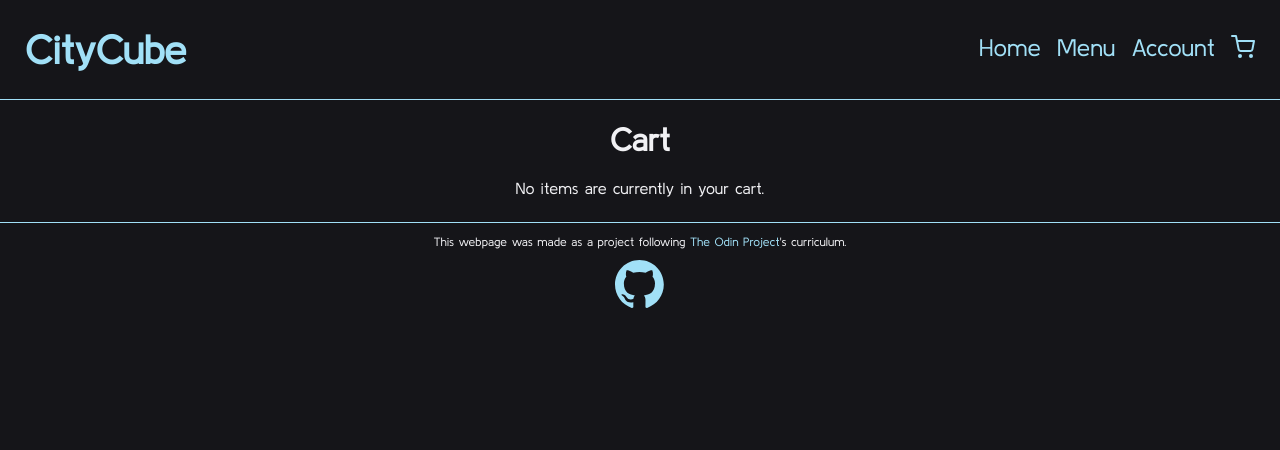
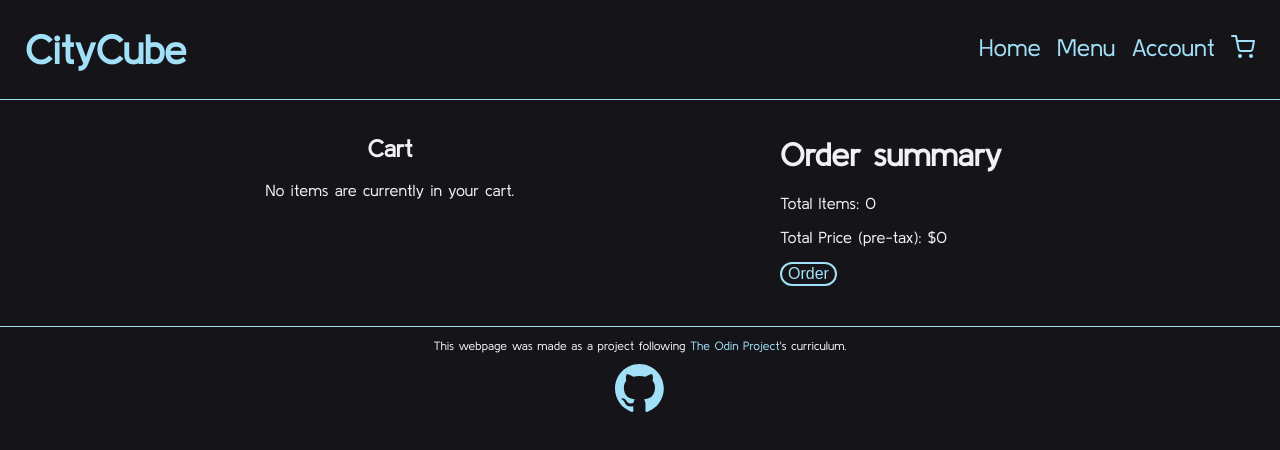
Before and after one commit to cs-cmd/city-cube-frontend, a React (Vite) app: page /cart in a window 1280 px wide. Shown: the top 450 px of the page. Built offline with nearby package versions, Linux system fonts and the light colour scheme.

Commit message:
Added `CartCheckout` which provides an overview of the user's cart (total items and price); Edited `CartItem` to display cart information, edit amount, and added a button to remove item; Edited styling; Edited CartPage to pass totals information to CartCheckout page;

```diff
--- /dev/null
+++ b/src/components/CartCheckout/CartCheckout.jsx
@@ -0,0 +1,14 @@
+import "./CartCheckout.css";
+
+export default function CartCheckout({ totals }) {
+  return (
+    <div className="cart-checkout">
+      <h1>Order summary</h1>
+      <div className="totals-line">
+        <p>Total Items: {totals.totalItems}</p>
+        <p>Total Price &#40;pre-tax&#41;: ${totals.totalPrice}</p>
+      </div>
+      <button className="page-button">Order</button>
+    </div>
+  );
+}
--- a/src/components/CartItem/CartItem.css
+++ b/src/components/CartItem/CartItem.css
@@ -0,0 +1,25 @@
+.cart-item {
+  display: flex;
+  flex-direction: column;
+  gap: 10px;
+  border: 1px solid var(--header-font-color);
+  padding: 10px;
+  border-radius: var(--border-radius);
+
+  .total-item-price-line {
+    width: 100%;
+    display: flex;
+    align-items: center;
+    justify-content: space-between;
+  }
+
+  .adjust-amount-buttons {
+    width: 100%;
+    display: flex;
+    gap: 15px;
+  }
+  .page-button {
+    height: 2rem;
+    width: 100%;
+  }
+}
--- a/src/components/CartItem/CartItem.jsx
+++ b/src/components/CartItem/CartItem.jsx
@@ -2,6 +2,11 @@ import "./CartItem.css";
 
 export default function CartItem({ item, onItemChange }) {
   function handleButtonClick(amount) {
+    if (item.amount + amount <= 0) {
+      // delete item from list
+      return;
+    }
+
     const newItem = {
       ...item,
       amount,
@@ -10,13 +15,27 @@ export default function CartItem({ item, onItemChange }) {
   }
 
   return (
-    <div className="cart-items">
+    <div className="cart-item">
       <h2>{item.name}</h2>
-      {/* <img src={imgSrc} alt={item.name} /> */}
-      <p>${item.price}</p>
-      <p>Quantity: {item.amount}</p>
-      <button onClick={() => handleButtonClick(-1)}>Decrease</button>
-      <button onClick={() => handleButtonClick(1)}>Increase</button>
+      <div className="total-item-price-line">
+        <p>
+          ${item.price}&nbsp;
+          <span className="subscript">x {item.amount}</span>
+        </p>
+
+        <h3>${item.price * item.amount}</h3>
+      </div>
+      <div className="adjust-amount-buttons">
+        <button onClick={() => handleButtonClick(-1)} className="page-button">
+          -
+        </button>
+        <button onClick={() => handleButtonClick(1)} className="page-button">
+          +
+        </button>
+      </div>
+      <button className="page-button secondary" onClick={() => {}}>
+        Remove
+      </button>
     </div>
   );
 }
--- a/src/index.css
+++ b/src/index.css
@@ -78,6 +78,11 @@ a {
     cursor: pointer;
   }
 
+  &.secondary {
+    color: var(--header-accent-color);
+    border-color: var(--header-accent-color);
+  }
+
   &.regular {
     margin: 0px;
   }
@@ -93,3 +98,7 @@ a {
     }
   }
 }
+
+.subscript {
+  font-size: 0.75em;
+}
--- a/src/pages/CartPage/CartPage.css
+++ b/src/pages/CartPage/CartPage.css
@@ -0,0 +1,12 @@
+.cart-page {
+  display: flex;
+  padding: 15px;
+  max-width: 1000px;
+  gap: 15px;
+  & > .cart-section {
+    width: 75%;
+  }
+  & > .checkout-section {
+    width: 25%;
+  }
+}
--- a/src/pages/CartPage/CartPage.jsx
+++ b/src/pages/CartPage/CartPage.jsx
@@ -1,9 +1,13 @@
 // display items in cart here
 import CartItem from "@components/CartItem/CartItem";
 import { CartItemsContext } from "@context/CartItemsContext";
-import { useContext } from "react";
+import { useContext, useState, useEffect } from "react";
+import "./CartPage.css";
+import CartCheckout from "@components/CartCheckout/CartCheckout";
 
 export default function CartPage() {
+  const [totals, setTotals] = useState(true);
+
   const { itemsInCart, onItemChange } = useContext(CartItemsContext);
 
   const itemsInCartPageItems = Object.keys(itemsInCart).map((key) => {
@@ -11,14 +15,46 @@ export default function CartPage() {
       <CartItem key={key} item={itemsInCart[key]} onItemChange={onItemChange} />
     );
   });
+
+  useEffect(() => {
+    function loadTotals() {
+      let totalItems = 0;
+      let totalPrice = 0;
+
+      const itemsArray = Object.keys(itemsInCart).map((key) => {
+        return itemsInCart[key];
+      });
+
+      for (let i = 0; i < itemsArray.length; i++) {
+        totalPrice += itemsArray[i].price * itemsArray[i].amount;
+        totalItems += itemsArray[i].amount;
+      }
+
+      const newTotals = {
+        totalItems,
+        totalPrice,
+      };
+
+      setTotals(newTotals);
+    }
+
+    loadTotals();
+  }, [itemsInCart]);
+
   return (
-    <main>
-      <h1 className="centered-text">Cart</h1>
-      <div className="cart-items-div"></div>
-      {(itemsInCartPageItems.length === 0 && (
-        <p className="centered-text">No items are currently in your cart.</p>
-      )) ||
-        itemsInCartPageItems}
+    <main className="cart-page">
+      <section className="cart-section">
+        <h1 className="centered-text">Cart</h1>
+        <div className="cart-items-div">
+          {(itemsInCartPageItems.length === 0 && (
+            <p className="centered-text">
+              No items are currently in your cart.
+            </p>
+          )) ||
+            itemsInCartPageItems}
+        </div>
+      </section>
+      <CartCheckout totals={totals} />
     </main>
   );
 }
--- a/src/pages/MenuPage/MenuPage.jsx
+++ b/src/pages/MenuPage/MenuPage.jsx
@@ -13,6 +13,8 @@ export default function MenuPage() {
   useEffect(() => {
     async function getItems() {
       // const menuItems = await menuObjects;
+      // add filter option for flavors, price, etc.
+
       const menuQueryResults = menuObjects;
 
       const preMenuItems = menuQueryResults.map((menuObject, index) => (
```
Also changed, not shown: src/components/CartCheckout/CartCheckout.css (added).
